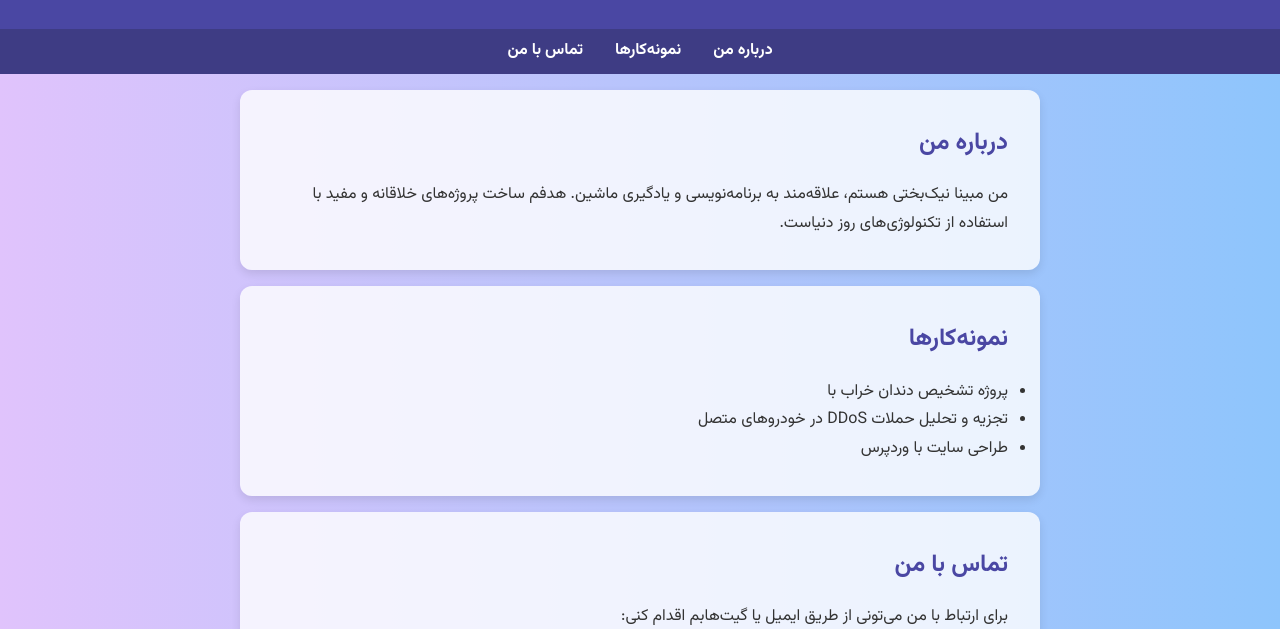
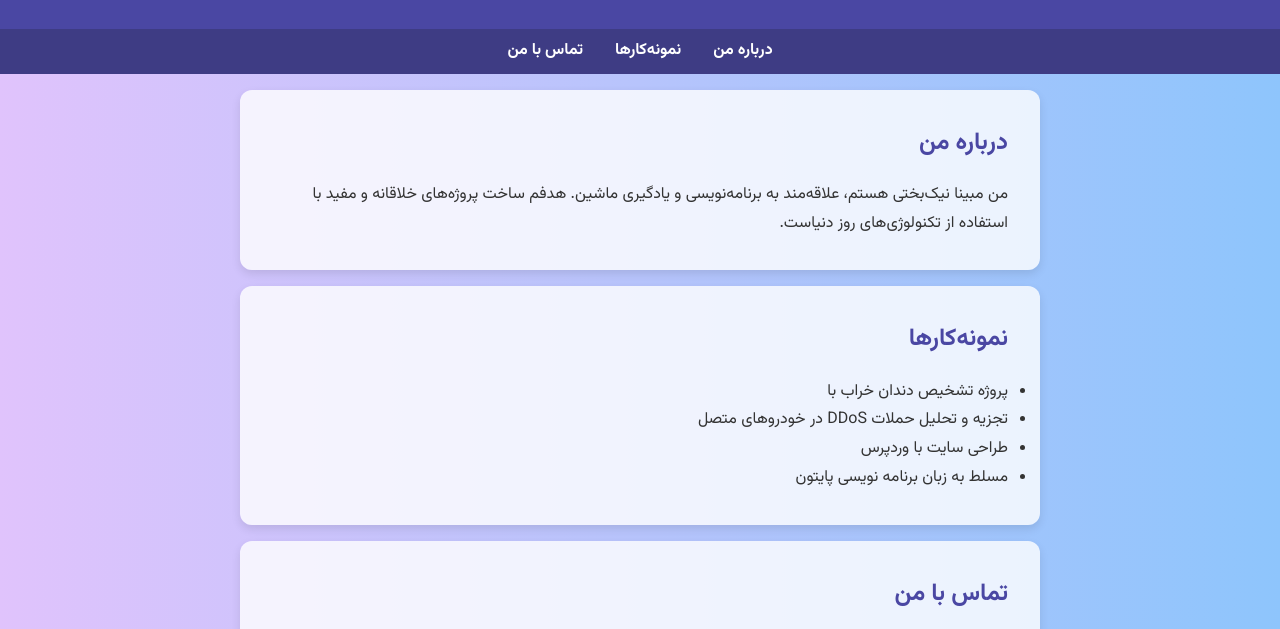
Before and after one commit to mobinaprognik/my_test_site, a plain HTML site: page index.html in a window 1280 px wide. Shown: the part 144-773 px from the top of the page. Drawn offline with Linux system fonts and the light colour scheme.

Commit message:
insert item for sample

```diff
--- a/index.html
+++ b/index.html
@@ -101,6 +101,7 @@
       <li>پروژه تشخیص دندان خراب با</li>
       <li>تجزیه و تحلیل حملات DDoS در خودروهای متصل</li>
       <li>طراحی سایت با وردپرس</li>
+      <li>مسلط به زبان برنامه نویسی پایتون</li>
 
     </ul>
   </section>
```
